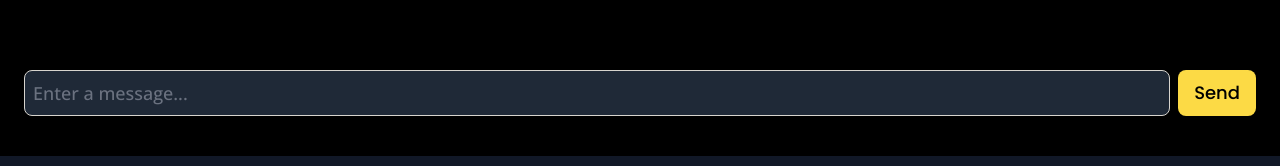
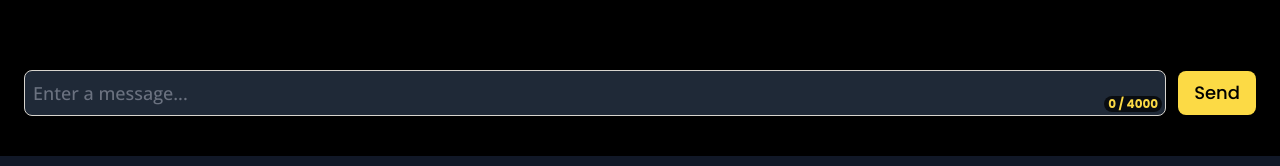
Before and after one commit to IvanGaideek/Front_Personality-Analyzer, a React (Vite) app: page /product/personal-aa in a window 1280 px wide. Shown: the part 732-898 px from the top of the page. Built offline with nearby package versions, Linux system fonts and the light colour scheme.

Commit message:
context maxLength in PersonalAA

```diff
--- a/src/components/atoms/InputButton.jsx
+++ b/src/components/atoms/InputButton.jsx
@@ -1,25 +1,51 @@
-import React from 'react'
+import React, { useState } from 'react'
 
 export default function InputButton(props) {
+	const maxLength = props.maxLength
+
+	const [charCount, setCharCount] = useState(maxLength) // Установите счетчик символов
+
+	const handleInputChange = event => {
+		const { value } = event.target
+		if (value.length <= maxLength) {
+			setCharCount(value.length)
+			props.handleInputChange(event)
+		}
+	}
+
 	return (
 		<>
+			{' '}
+			{/* Основной контейнер на всю ширину */}
+			<div className='relative w-full'>
+				{' '}
+				{/* Контейнер для input и счетчика */}
 				<input
 					type='text'
 					value={props.inputText}
-				onChange={props.handleInputChange}
+					onChange={handleInputChange}
 					onKeyPress={props.handleKeyPress}
-				className='flex-1 p-2 border border-medium-gray bg-gray-800 text-white rounded-lg focus:outline-none focus:ring focus:ring-medium-yellow open-sans sm:text-lg'
+					className='w-full p-2 border border-medium-gray bg-gray-800 text-white rounded-lg focus:outline-none focus:ring focus:ring-medium-yellow open-sans sm:text-lg'
 					placeholder='Enter a message...'
+					maxLength={maxLength}
 				/>
+				<div className='rounded-lg text-xs poppins-bold absolute right-1 bottom-1 text-medium-yellow bg-black-alpha-70'>
+					<span className='p-1'>
+						{props.inputText.length} / {maxLength}
+					</span>
+				</div>
+			</div>
+			<div className='flex justify-end'>
 				<button
 					onClick={props.handleSendMessage}
-				className={`ml-2 bg-medium-yellow text-black px-4 py-2 rounded-lg hover:bg-yellow-alpha-80 transition poppins sm:text-lg ${
+					className={`bg-medium-yellow text-black px-4 py-2 rounded-lg hover:bg-yellow-alpha-80 transition poppins sm:text-lg ${
 						props.loading ? 'opacity-50 cursor-not-allowed' : ''
 					}`}
 					disabled={props.loading} // Деактивация кнопки при загрузке
 				>
 					{props.titleButton}
 				</button>
+			</div>
 		</>
 	)
 }
--- a/src/components/molecules/ChatBot.jsx
+++ b/src/components/molecules/ChatBot.jsx
@@ -3,6 +3,8 @@ import AnswerBot from './AnswerBot'
 import InputButton from '../atoms/InputButton'
 
 export default function ChatBot() {
+	const maxLength = 4000
+
 	const [inputText, setInputText] = useState('')
 	const [messages, setMessages] = useState([])
 	const [loading, setLoading] = useState(false)
@@ -53,7 +55,7 @@ export default function ChatBot() {
 				messages={messages}
 				loading={loading}
 			/>
-			<div className='flex mb-4'>
+			<div className='flex flex-row gap-3 items-center justify-between mb-4'>
 				<InputButton
 					handleInputChange={handleInputChange}
 					handleKeyPress={handleKeyPress}
@@ -61,6 +63,7 @@ export default function ChatBot() {
 					inputText={inputText}
 					titleButton='Send'
 					loading={loading}
+					maxLength={maxLength}
 				/>
 			</div>
 		</>
```
Lines whose indentation alone changed are shown as unchanged.
